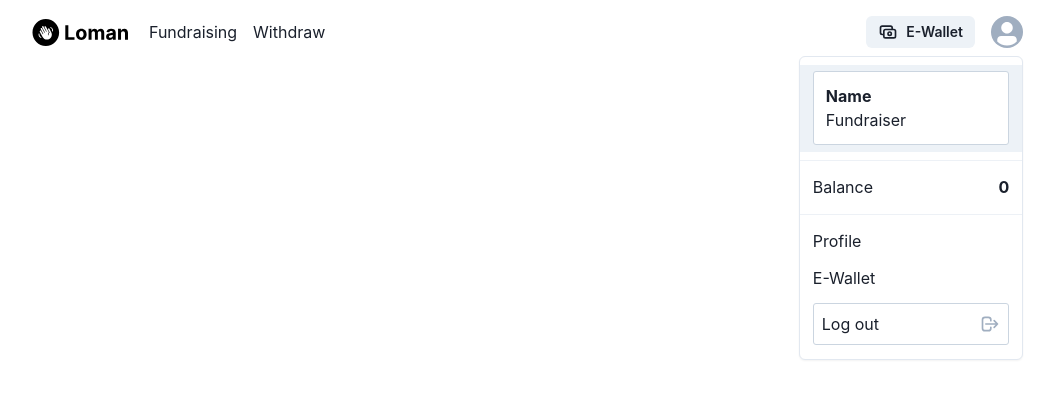
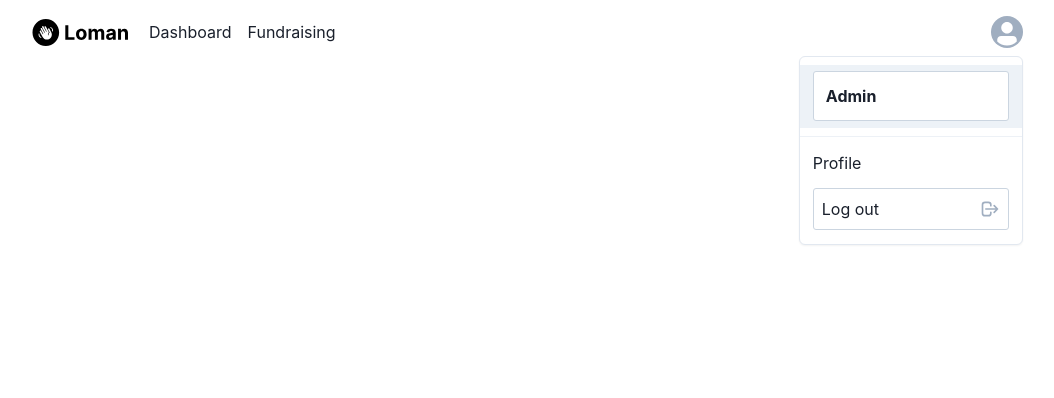
Before and after one commit to rtx-compfest/loman-frontend, a Next.js app: page / in a window 1280 px wide. Both pictures are taken after a click on the button 1120 px from the left and 32 px from the top of the page. Shown: the top 398 px of the page, without its empty margins (113-1167 px from the left). Built offline with nearby package versions, Linux system fonts and the light colour scheme.

Commit message:
Add test and component Nav for Admin

```diff
--- /dev/null
+++ b/components/Nav/NavAdmin.js
@@ -0,0 +1,90 @@
+import Link from 'next/link'
+import {
+  Avatar,
+  List,
+  ListItem,
+  Menu,
+  MenuButton,
+  MenuDivider,
+  MenuList,
+  MenuItem,
+  Grid,
+  Text,
+  Icon,
+} from '@chakra-ui/react'
+
+import Nav from './Nav'
+
+const NavAdmin = () => {
+  return (
+    <Nav>
+      <List display="grid" gridGap="4" gridAutoFlow="column">
+        <ListItem>
+          <Link href="/">
+            <a>Dashboard</a>
+          </Link>
+        </ListItem>
+        <ListItem>
+          <Link href="/fundraising">
+            <a>Fundraising</a>
+          </Link>
+        </ListItem>
+      </List>
+      <Menu placement="bottom-end">
+        <MenuButton>
+          <Avatar size="sm" />
+        </MenuButton>
+        <MenuList>
+          <MenuItem>
+            <Grid
+              padding="3"
+              border="1px"
+              borderColor="gray.300"
+              borderRadius="3"
+              width="100%"
+              background="white"
+            >
+              <Text as="strong">Admin</Text>
+            </Grid>
+          </MenuItem>
+          <MenuDivider />
+          <MenuItem>
+            <Link href="/profile">
+              <a>Profile</a>
+            </Link>
+          </MenuItem>
+          <MenuItem>
+            <Grid
+              width="100%"
+              background="white"
+              padding="2"
+              border="1px"
+              borderColor="gray.300"
+              borderRadius="3"
+              justifyContent="space-between"
+              autoFlow="column dense"
+              alignItems="center"
+            >
+              Log out
+              <Icon
+                fill="none"
+                viewBox="0 0 24 24"
+                stroke="gray.400"
+                boxSize="5"
+              >
+                <path
+                  strokeLinecap="round"
+                  strokeLinejoin="round"
+                  strokeWidth={2}
+                  d="M17 16l4-4m0 0l-4-4m4 4H7m6 4v1a3 3 0 01-3 3H6a3 3 0 01-3-3V7a3 3 0 013-3h4a3 3 0 013 3v1"
+                />
+              </Icon>
+            </Grid>
+          </MenuItem>
+        </MenuList>
+      </Menu>
+    </Nav>
+  )
+}
+
+export default NavAdmin
--- a/components/Nav/index.js
+++ b/components/Nav/index.js
@@ -2,5 +2,6 @@ import Nav from './Nav'
 import NavUser from './NavUser'
 import NavDonor from './NavDonor'
 import NavFundraiser from './NavFundraiser'
+import NavAdmin from './NavAdmin'
 
-export {Nav, NavUser, NavDonor, NavFundraiser}
+export {Nav, NavUser, NavDonor, NavFundraiser, NavAdmin}
--- a/pages/index.js
+++ b/pages/index.js
@@ -1,7 +1,7 @@
 import Head from 'next/head'
 import {Container} from '@chakra-ui/react'
 
-import {NavFundraiser} from '@components/Nav'
+import {NavAdmin} from '@components/Nav'
 
 export default function Home() {
   return (
@@ -13,7 +13,7 @@ export default function Home() {
       </Head>
 
       <header>
-        <NavFundraiser />
+        <NavAdmin />
       </header>
     </Container>
   )
```
Also changed, not shown: 1 other file (tests, documents, lock files or other folders).
